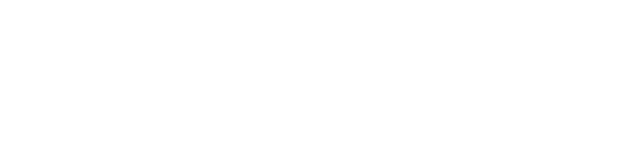
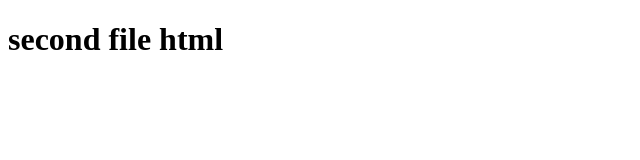
Before and after one commit to MuxammadaliNormatov/lecture-01, a plain HTML site: page tack-02/index.html in a window 1280 px wide. Shown: the whole page, without its empty margins (0-640 px from the left). Drawn offline with Linux system fonts and the light colour scheme.

Commit message:
second exprompt

```diff
--- a/tack-02/index.html
+++ b/tack-02/index.html
@@ -6,6 +6,6 @@
     <title>Document</title>
 </head>
 <body>
-
+    <h1>second file html</h1>
 </body>
 </html>
```
